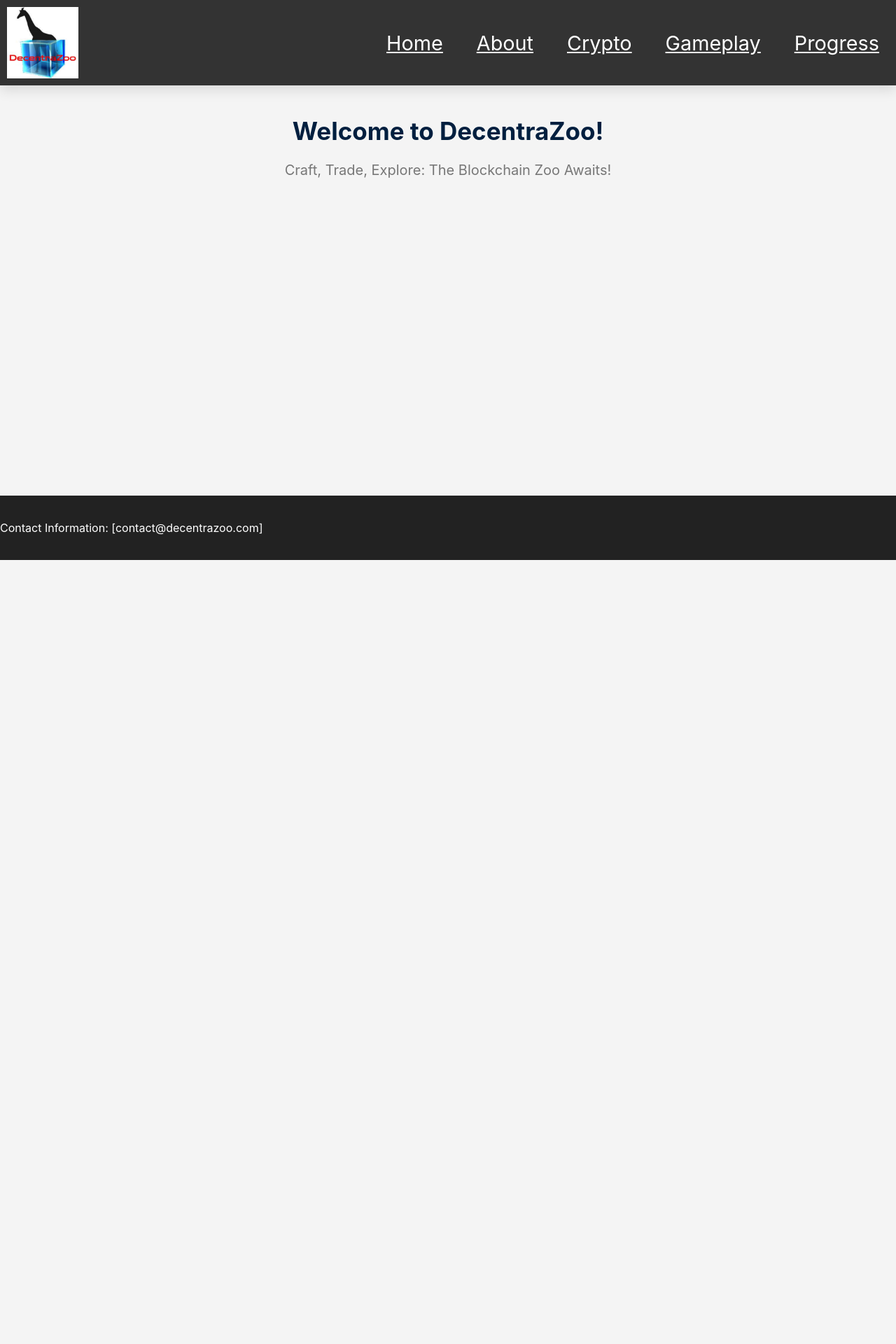
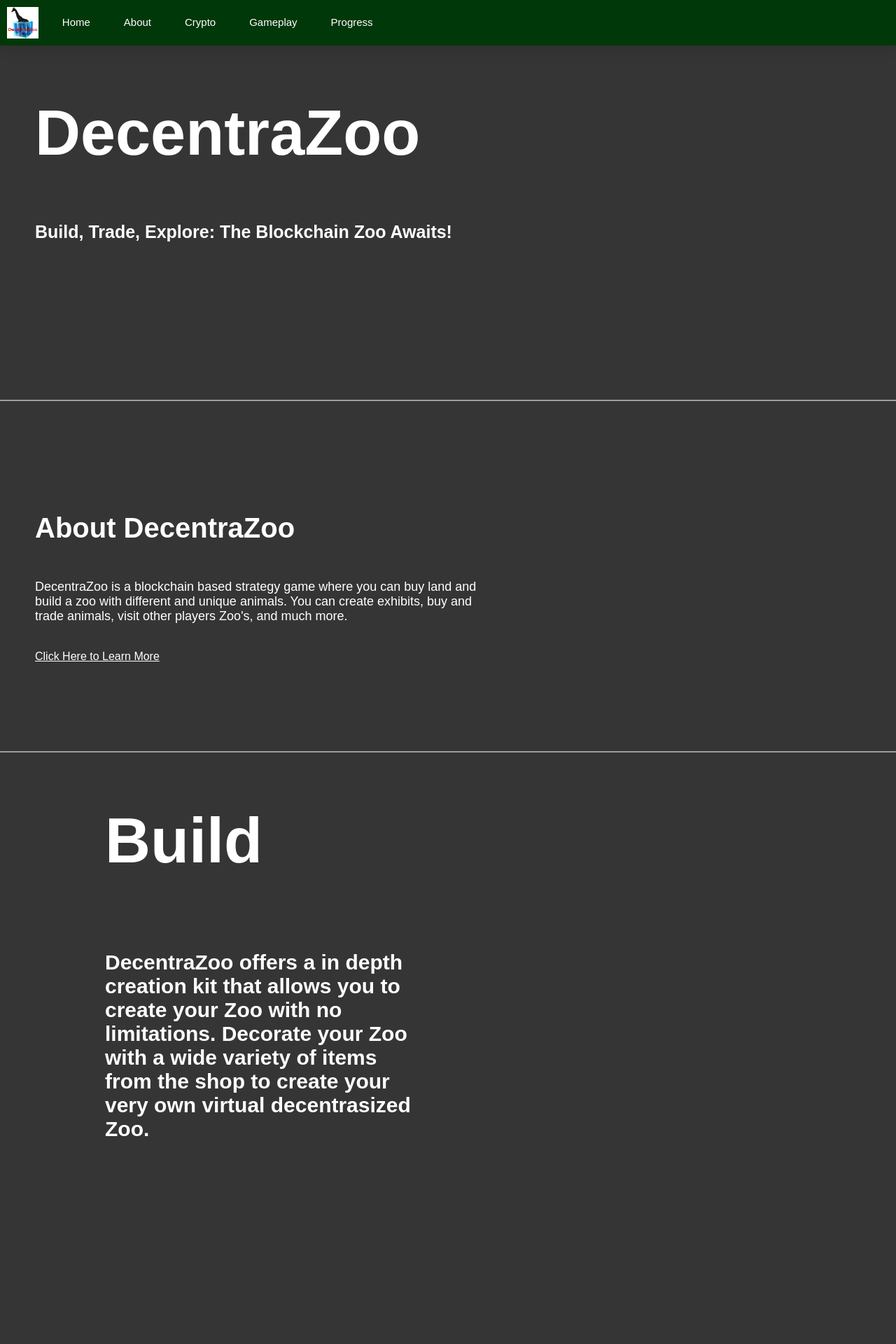
Before and after one commit to sdinslage/decentra_zoo, a React (Create React App) app: page / in a window 1280 px wide. Shown: the top 1920 px of the page at 70% size. Before the commit the page ends 800 px from the top, so only its background shows below. Built offline with nearby package versions, Linux system fonts and the light colour scheme.

Commit message:
Updated Layout
Changed how layout looks, focused on Home Page mostly

```diff
--- a/src/App.css
+++ b/src/App.css
@@ -1,19 +1,22 @@
 :root {
-  --main-color:#001f3f;
+  --main-color:#003809;
   --light-color:#777;
   --light-bg:#eee;
   --black:#000000;
   --white:#fff;
   --dark-gray: #353535;
+  --darker-gray: #1b1b1b;
   --light-gray: #a09d9d;
   --box-shadow:0 .5rem 1rem rgba(0,0,0,.1);
-  --border:.1rem solid rgba(0,0,0,.2);
+  --border:.5rem solid rgba(0,0,0,.2);
   --light-blue: #a3eaf7;
   --blue: #2149ff;
 }
 
 .app-container {
   font-family: Arial, sans-serif;
+  min-height: 100vh;  /* make sure it covers the full viewport height */
+  background-color: var(--dark-gray);
 }
 
 .header{
@@ -28,76 +31,46 @@
   position: relative;
   display: flex;
   align-items: center;
-  justify-content: space-between;
 }
 
 .header .flex .logo{
-  max-width: 8%;
-  margin-left: 10px;
+  max-width: 3.5%;
+  margin: 10px;
 }
 
 .header .flex .navbar a{
-  display: inline-block;
   padding: 1rem 1.5rem;
-  font-size: 1.8rem;
+  font-size: 15px;
   color: var(--white);
-  border-radius: .5rem;
-
+  text-decoration: none;
 }
 
 .header .flex .navbar a:hover{
-  background-color: var(--dark-gray);
-  color: var(--white);
+  color: var(--light-blue);
 }
 
-.welcome-message {
-  text-align: center;
-  margin: 20px 0;
-}
-
-.app-footer {
-  background-color: var(--dark-gray);
+.footer {
+  width: 100%;
+  background-color: var(--darker-gray);
   color: var(--white);
   padding: 10px;
   text-align: center;
 }
 
-.footer {
-  display: flex;
-  align-items: center; /* This will vertically center both divs in the footer */
-  background-color: var(--dark-gray);
-}
-
-.footer .visits {
-  text-align: center;
-  flex: 1; /* This will allow .visits to take up available space */
-  padding: 1.5rem 0;
-  font-size: 16px;
-  margin-left: 150px;
-}
-
-.footer .version {
-  text-align: right; /* Align the text to the right */
-  padding: 1.5rem 0;
-  margin-right: 50px; /* Keeps the version to the right with a margin */
-}
-
-.page-layout {
-  text-align: center; /* Center align all the text inside the .home-page */
-  padding: 20px; /* Adds some padding for better spacing */
-}
-
 .heading {
-  font-size: 35px;
-  color: var(--main-color); /* Using the --main-color variable */
+  font-size: 90px;
+  color: var(--white);
+  margin-left: 50px;
+  font-weight: bold;
 }
 
 .subhead {
-  font-size: 20px;
-  color: var(--light-color); /* Using the --light-color variable */
+  font-weight: bold;
+  font-size: 25px;
+  color: var(--white);
   max-width: 800px;
-  margin-left: auto;
-  margin-right: auto;
+  margin-left: 50px;
+  padding-bottom: 200px;
 }
 
 .page-layout ul {
@@ -106,6 +79,7 @@
   flex-direction: column; /* stack list items vertically */
   align-items: center; /* center-align each list item */
   padding: 0; /* remove default padding */
+  background-color: var(--dark-gray);
 }
 
 .page-layout li {
--- a/src/App.js
+++ b/src/App.js
@@ -9,6 +9,7 @@ import logo from './imgs/logo.jpg';
 
 function App() {
   return (
+    <div className='app-container'>
     <Router>
       <header className="header">
         <section className="flex">
@@ -38,6 +39,7 @@ function App() {
         <p>Contact Information: [contact@decentrazoo.com]</p>
       </footer>
     </Router>
+    </div>
   );
 }
 
--- a/src/Home.css
+++ b/src/Home.css
@@ -1 +1,101 @@
 @import "./App.css";
+
+.title{
+    border-bottom: 2px solid var(--light-gray);
+}
+
+/* About Section Styles */
+.about-section {
+    height: 500px;
+    display: flex;
+    flex-direction: column;
+    justify-content: center;
+    border-bottom: 2px solid var(--light-gray);
+}
+
+.about-section h2 {
+    margin-left: 50px;
+    color: var(--white);
+    font-size: 40px;
+}
+
+.about-section p {
+    color: var(--white);
+    font-size: 18px;
+    margin-left: 50px;
+    max-width: 50%;
+    padding-bottom: 20px;
+}
+
+.about-section .learn-more a{
+    margin-left: 50px;
+    color: var(--white);
+}
+
+.about-section .learn-more a:hover{
+    color: var(--light-blue);
+}
+
+/*Tag Line Section*/
+.tag-section{
+    text-align: left;
+    display: flex;
+    flex-direction: column;
+    justify-content: center;
+    border-bottom: 2px solid var(--light-gray);
+}
+
+.tag-section .tag-head{
+    margin-left: 150px;
+    color: var(--white);
+    font-size: 90px;
+}
+
+.tag-section .tag-details{
+    margin-left: 150px;
+    color: var(--white);
+    max-width: 35%;
+    margin-bottom: 300px;
+    font-size: 30px;
+    font-weight: bold;
+}
+
+/* Meet the Team Styles */
+.team-section {
+    text-align: center;
+    padding-top: 50px;
+    display: flex;
+    flex-direction: column;
+    justify-content: center;
+}
+
+.team-section h5 {
+    color: var(--white);
+    font-size: 45px;
+    margin-bottom: 40px;
+}
+
+.member {
+    display: flex;
+    justify-content: center;
+    align-items: center;
+    margin-bottom: 20px;
+    flex: 1; /* distribute the space evenly between members */
+}
+
+.member-img {
+    width: 250px;
+    height: 250px;
+    object-fit: cover;
+    border-radius: 50%;
+    margin-right: 20px;
+    padding: 10px;
+}
+
+.member p {
+    color: white;
+    text-align: center;
+    font-size: 16px;
+    max-width: 400px;
+    margin-left: 20px;
+}
--- a/src/Home.js
+++ b/src/Home.js
@@ -1,11 +1,62 @@
 import React from 'react';
+import { Link } from 'react-router-dom';
 import './Home.css';
+import temp from './imgs/temp.webp';
 
 function Home() {
     return (
-        <div className="page-layout">
-            <h1 className='heading'>Welcome to DecentraZoo!</h1>
-            <p className='subhead'>Craft, Trade, Explore: The Blockchain Zoo Awaits!</p>
+        <div>
+            <section className='title'>
+                <h1 className='heading'>DecentraZoo</h1>
+                <p className='subhead'>Build, Trade, Explore: The Blockchain Zoo Awaits!</p>
+            </section>
+
+            {/* About Section */}
+            <section className="about-section">
+                <h2>About DecentraZoo</h2>
+                <p>DecentraZoo is a blockchain based strategy game where you can buy land and build a zoo with different and unique animals. You can create exhibits, buy and trade animals, visit other players Zoo's, and much more.</p>
+                <nav className='learn-more'>
+                <Link to="/about">Click Here to Learn More</Link>
+                </nav>
+            </section>
+
+            {/*Tag Line Section*/}
+            <section className="tag-section">
+                <h2 className='tag-head'>Build</h2>
+                <p className='tag-details'>DecentraZoo offers a in depth creation kit that allows you to create your Zoo with no limitations. Decorate your Zoo with a wide variety of items from the shop to create your very own
+                virtual decentrasized Zoo.</p>
+
+                <h3 className='tag-head'>Trade</h3>
+                <p className='tag-details'>Trade, Sell, or Buy items and animals on the DecentraZoo Marketplace. The Marketplace offers hundreds of unique items that you can use to decorate and expand upon your Zoo.
+                The Marketplace utilizes Ethereum smart contracts to ensure a safe and secure transaction process.</p>
+
+                <h4 className='tag-head'>Explore</h4>
+                <p className='tag-details'>What fun is a Zoo if no one can see it? DecentraZoo is a fully decentralized metaverse where land and items are owned by its users. Visit other players Zoo's and explore everything DecentraZoo has to offer!</p>
+
+            </section>
+
+            {/* Meet the Team Section */}
+            <section className="team-section">
+                <h5>Meet the Team</h5>
+                <div className="member">
+                    <img className='member-img' src={temp} alt="Seth" />
+                    <p><strong>Seth (Team Lead)</strong>: Lorem ipsum dolor sit amet, consectetur adipiscing elit, sed do eiusmod tempor incididunt ut labore
+                    et dolore magna aliqua. Ut enim ad minim veniam, quis nostrud exercitation ullamco laboris nisi ut aliquip ex ea commodo consequat.
+                    Duis aute irure dolor in reprehenderit in voluptate velit esse cillum dolore eu fugiat nulla pariatur. </p>
+                </div>
+                <div className="member">
+                    <img className='member-img' src={temp} alt="Matthew" />
+                    <p><strong>Matthew (UI Designer)</strong>: Lorem ipsum dolor sit amet, consectetur adipiscing elit, sed do eiusmod tempor incididunt ut labore
+                    et dolore magna aliqua. Ut enim ad minim veniam, quis nostrud exercitation ullamco laboris nisi ut aliquip ex ea commodo consequat.
+                    Duis aute irure dolor in reprehenderit in voluptate velit esse cillum dolore eu fugiat nulla pariatur.</p>
+                </div>
+                <div className="member">
+                    <img className='member-img' src={temp} alt="Jayden" />
+                    <p><strong>Jayden (UX Design)</strong>: Lorem ipsum dolor sit amet, consectetur adipiscing elit, sed do eiusmod tempor incididunt ut labore
+                    et dolore magna aliqua. Ut enim ad minim veniam, quis nostrud exercitation ullamco laboris nisi ut aliquip ex ea commodo consequat.
+                    Duis aute irure dolor in reprehenderit in voluptate velit esse cillum dolore eu fugiat nulla pariatur.</p>
+                </div>
+            </section>
         </div>
     );
 }
--- a/src/index.css
+++ b/src/index.css
@@ -12,29 +12,3 @@ body {
 code {
   font-family: source-code-pro, Menlo, Monaco, Consolas, "Courier New", monospace;
 }
-
-/* Global container */
-.container {
-  max-width: 1200px;
-  margin: 0 auto;
-  padding: 20px;
-}
-
-/* Header Styles */
-.header {
-  background-color: #333;
-  color: white;
-  padding: 10px 0;
-  text-align: center;
-}
-
-/* Footer Styles */
-.footer {
-  background-color: #222;
-  color: white;
-  padding: 20px 0;
-  text-align: center;
-  position: fixed;
-  bottom: 0;
-  width: 100%;
-}
```
Also changed, not shown: src/imgs/temp.webp (added), 1 other file (tests, documents, lock files or other folders).
